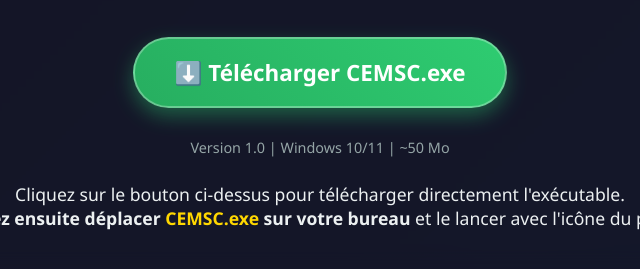
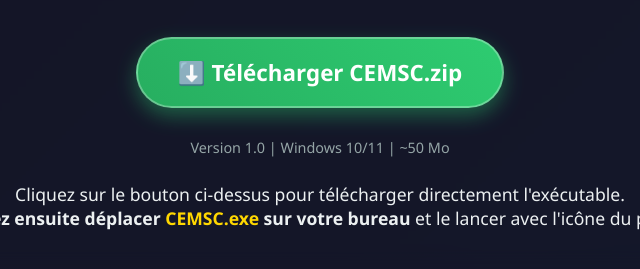
Before and after one commit to AFAPF/CentreEvaluation, a plain HTML site: page index.html in a window 1280 px wide. Shown: the part 274-543 px from the top of the page, 320-960 px from the left. Drawn offline with Linux system fonts and the light colour scheme.

Commit message:
Update index.html

```diff
--- a/index.html
+++ b/index.html
@@ -220,8 +220,8 @@
             <div class="logo floating">🎮 ⌨️ 🖱️</div>
             <h1>Centre d'Évaluation</h1>
             <div class="tagline">Maîtrisez votre clavier et votre souris en vous amusant</div>
-            <a href="./CEMSC.exe" class="download-btn" download>
-                ⬇️ Télécharger CEMSC.exe
+            <a href="./CEMSC.zip" class="download-btn" download>
+                ⬇️ Télécharger CEMSC.zip
             </a>
             <div class="version-info">Version 1.0 | Windows 10/11 | ~50 Mo</div>
             <p style="margin-top: 25px; font-size: 1.1em;">
```
